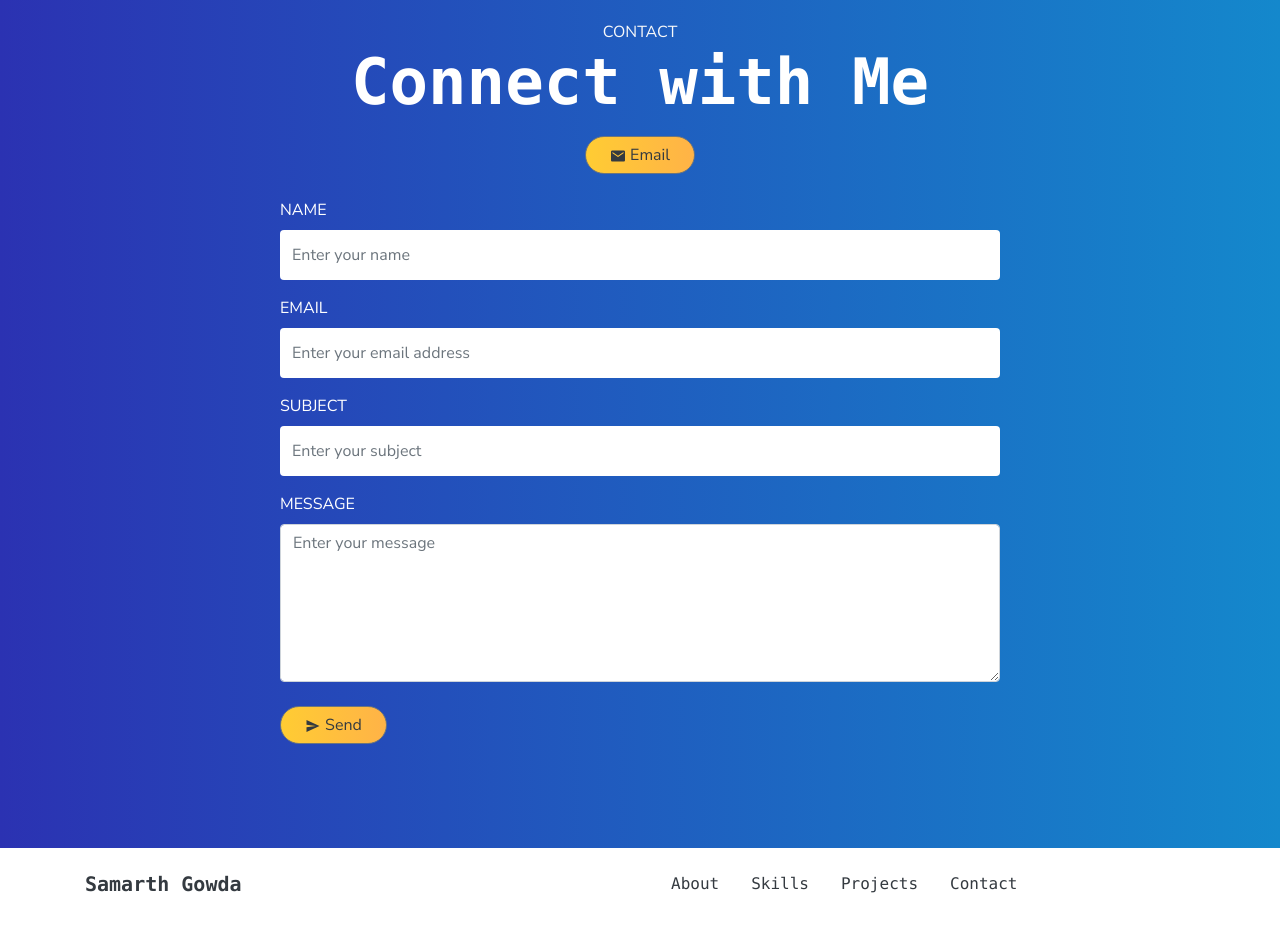
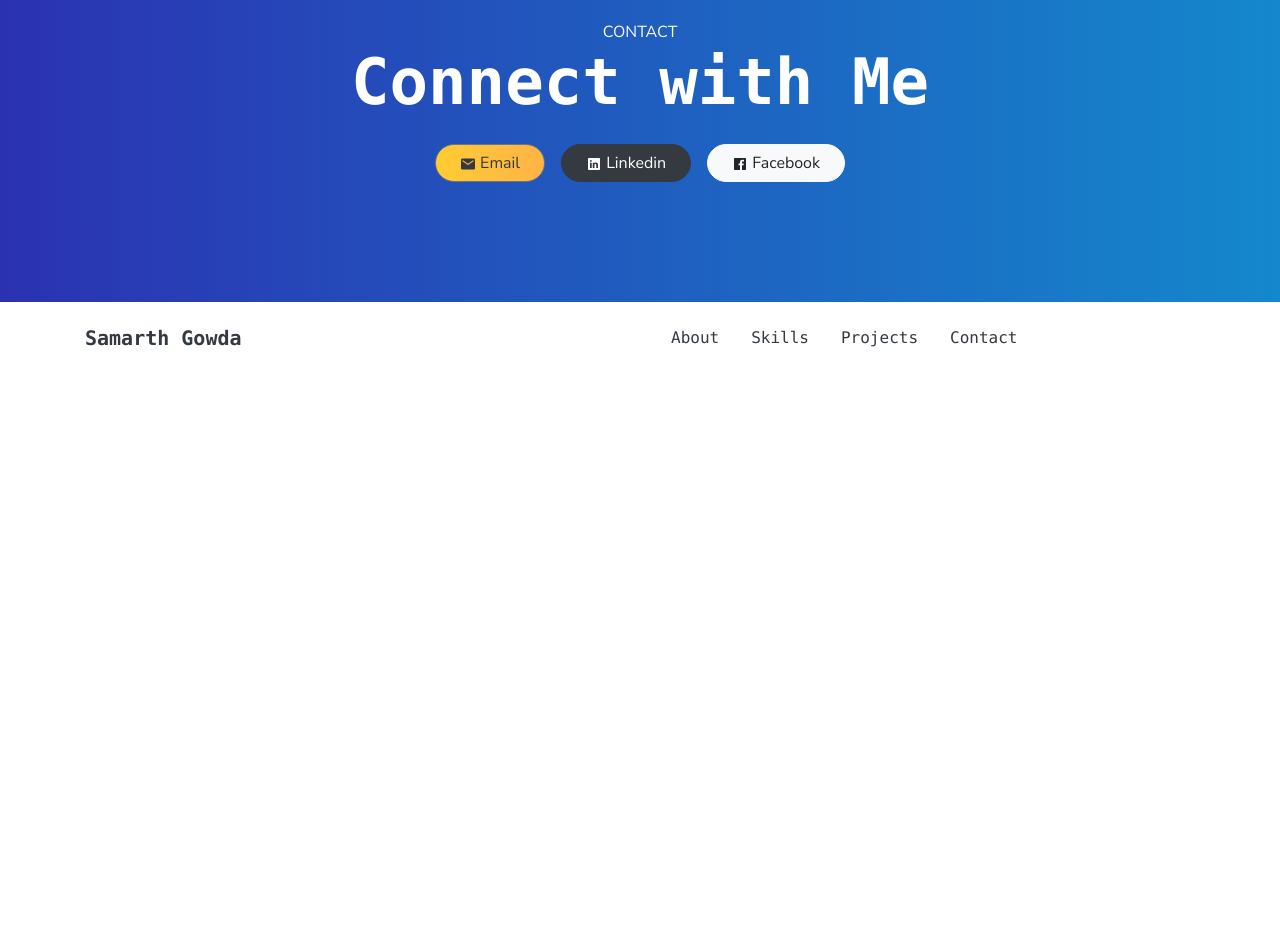
Before and after one commit to samarthgowda/samarthgowda.com-V2, a React (Create React App) app: page / in a window 1280 px wide. Shown: the part 4080-5008 px from the top of the page. After the commit the page ends 4462 px from the top, so only its background shows below. Built offline with nearby package versions, Linux system fonts and the light colour scheme.

Commit message:
disabled form for now

```diff
--- a/src/containers/home/Contact.js
+++ b/src/containers/home/Contact.js
@@ -1,9 +1,26 @@
 import React, { Fragment, useState } from "react";
-import { Form, FormGroup, Row, Col, Input, Label, Container } from "reactstrap";
+import {
+  Form,
+  FormGroup,
+  Row,
+  Col,
+  Input,
+  Label,
+  Container,
+  UncontrolledTooltip
+} from "reactstrap";
 import { Display1 } from "../../styles/components/Text";
 import { LargeInput } from "../../styles/components/Form";
-import { ButtonGradientYellow } from "../../styles/components/Button";
-import { IoMdSend, IoMdMail } from "react-icons/io";
+import {
+  ButtonGradientYellow,
+  StandardButton
+} from "../../styles/components/Button";
+import {
+  IoMdSend,
+  IoMdMail,
+  IoLogoLinkedin,
+  IoLogoFacebook
+} from "react-icons/io";
 
 const encode = data => {
   return Object.keys(data)
@@ -26,8 +43,6 @@ const Contact = () => {
 
   const onSubmit = async e => {
     e.preventDefault();
-    console.log({ ...formData });
-
     fetch("../../", {
       method: "POST",
       headers: { "Content-Type": "application/x-www-form-urlencoded" },
@@ -45,19 +60,51 @@ const Contact = () => {
           <Row className="text-center pb-3">
             <Col>
               <p className="mb-0 text-light">CONTACT</p>
-              <Display1 className="font-weight-extrabold font-code text-white">
+              <Display1 className="font-weight-extrabold font-code text-white mb-3">
                 Connect with Me
               </Display1>
               <ButtonGradientYellow
-                className="text-dark my-2 px-4"
+                className="text-dark my-2 px-4 mx-2"
                 tag="a"
                 href="mailto: sgowda@andrew.cmu.edu"
+                id="emailtooltip"
               >
                 <IoMdMail /> Email
               </ButtonGradientYellow>
+              <StandardButton
+                className="my-2 px-4 mx-2"
+                color="dark"
+                tag="a"
+                href="https://www.linkedin.com/in/gowdasamarth"
+                rel="noopener noreferrer"
+                target="_blank"
+                id="linkedintooltip"
+              >
+                <IoLogoLinkedin /> Linkedin
+              </StandardButton>
+              <StandardButton
+                className="my-2 px-4 mx-2"
+                color="light"
+                tag="a"
+                href="https://www.facebook.com/profile.php?id=100018648992211"
+                rel="noopener noreferrer"
+                target="_blank"
+                id="facebooktooltip"
+              >
+                <IoLogoFacebook /> Facebook
+              </StandardButton>
+              <UncontrolledTooltip placement="bottom" target="emailtooltip">
+                Email is the best way to reach out to me!
+              </UncontrolledTooltip>
+              <UncontrolledTooltip placement="bottom" target="linkedintooltip">
+                Feel free to connect & message me on Linkedin!
+              </UncontrolledTooltip>
+              <UncontrolledTooltip placement="bottom" target="facebooktooltip">
+                Feel free to message me on Facebook!
+              </UncontrolledTooltip>
             </Col>
           </Row>
-          <Row className="mx-auto" style={{ maxWidth: "750px" }}>
+          {/* <Row className="mx-auto" style={{ maxWidth: "750px" }}>
             <Col>
               <Form className="text-white" onSubmit={e => onSubmit(e)}>
                 <FormGroup>
@@ -120,7 +167,7 @@ const Contact = () => {
                 </ButtonGradientYellow>
               </Form>
             </Col>
-          </Row>
+          </Row> */}
         </Container>
       </div>
     </Fragment>
```
